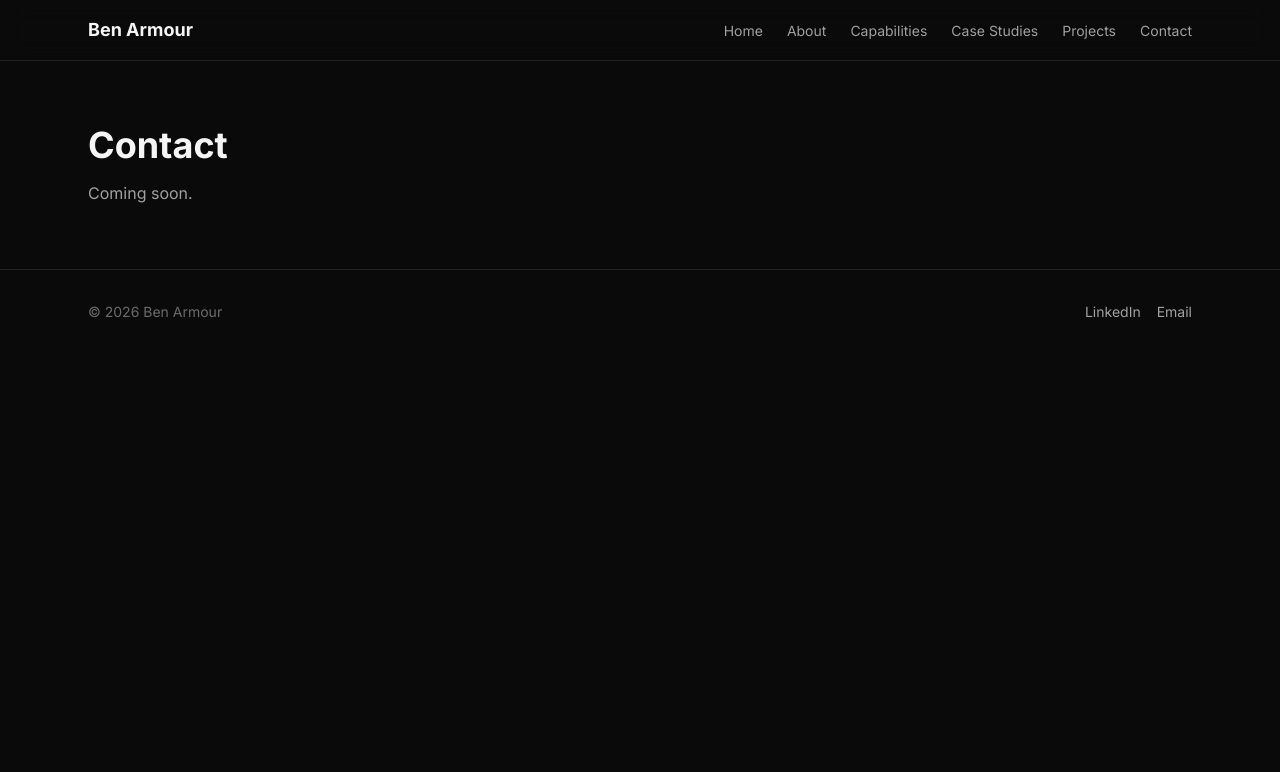
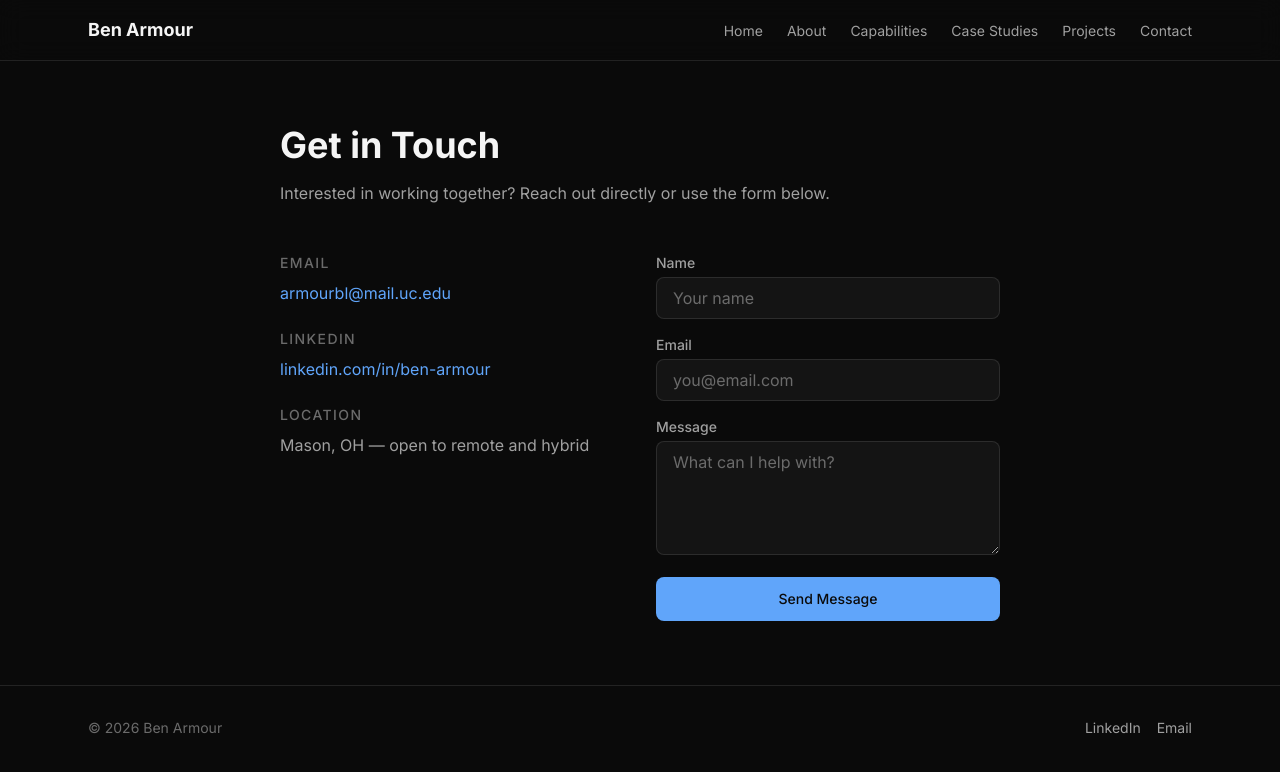
Before and after one commit to LostInTyping/BuildVerified, a Next.js app: page /contact in a window 1280 px wide. Shown: the top 772 px of the page. Built offline with nearby package versions, Linux system fonts and the light colour scheme.

Commit message:
feat(contact): add contact page with info section and Formspree form
Two-column layout with direct contact details (email, LinkedIn, location)
and a styled contact form that submits to Formspree.

```diff
--- a/src/app/contact/page.tsx
+++ b/src/app/contact/page.tsx
@@ -1,8 +1,111 @@
 export default function ContactPage() {
   return (
-    <main className="mx-auto max-w-6xl px-6 py-16">
-      <h1 className="text-4xl font-bold">Contact</h1>
-      <p className="mt-4 text-text-secondary">Coming soon.</p>
+    <main className="mx-auto max-w-3xl px-6 py-16">
+      <h1 className="text-4xl font-bold">Get in Touch</h1>
+      <p className="mt-4 text-text-secondary">
+        Interested in working together? Reach out directly or use the form
+        below.
+      </p>
+
+      <div className="mt-12 grid gap-8 md:grid-cols-2">
+        {/* Direct contact */}
+        <div className="space-y-6">
+          <div>
+            <h2 className="text-sm font-medium uppercase tracking-widest text-text-muted">
+              Email
+            </h2>
+            <a
+              href="mailto:armourbl@mail.uc.edu"
+              className="mt-2 block text-accent transition-colors hover:text-accent-hover"
+            >
+              armourbl@mail.uc.edu
+            </a>
+          </div>
+          <div>
+            <h2 className="text-sm font-medium uppercase tracking-widest text-text-muted">
+              LinkedIn
+            </h2>
+            <a
+              href="https://linkedin.com/in/ben-armour"
+              target="_blank"
+              rel="noopener noreferrer"
+              className="mt-2 block text-accent transition-colors hover:text-accent-hover"
+            >
+              linkedin.com/in/ben-armour
+            </a>
+          </div>
+          <div>
+            <h2 className="text-sm font-medium uppercase tracking-widest text-text-muted">
+              Location
+            </h2>
+            <p className="mt-2 text-text-secondary">
+              Mason, OH — open to remote and hybrid
+            </p>
+          </div>
+        </div>
+
+        {/* Contact form */}
+        <form
+          action="https://formspree.io/f/YOUR_FORM_ID"
+          method="POST"
+          className="space-y-4"
+        >
+          <div>
+            <label
+              htmlFor="name"
+              className="block text-sm font-medium text-text-secondary"
+            >
+              Name
+            </label>
+            <input
+              type="text"
+              id="name"
+              name="name"
+              required
+              className="mt-1 w-full rounded-lg border border-border bg-bg-card px-4 py-2 text-text-primary placeholder-text-muted focus:border-accent focus:outline-none focus:ring-1 focus:ring-accent"
+              placeholder="Your name"
+            />
+          </div>
+          <div>
+            <label
+              htmlFor="email"
+              className="block text-sm font-medium text-text-secondary"
+            >
+              Email
+            </label>
+            <input
+              type="email"
+              id="email"
+              name="email"
+              required
+              className="mt-1 w-full rounded-lg border border-border bg-bg-card px-4 py-2 text-text-primary placeholder-text-muted focus:border-accent focus:outline-none focus:ring-1 focus:ring-accent"
+              placeholder="you@email.com"
+            />
+          </div>
+          <div>
+            <label
+              htmlFor="message"
+              className="block text-sm font-medium text-text-secondary"
+            >
+              Message
+            </label>
+            <textarea
+              id="message"
+              name="message"
+              rows={4}
+              required
+              className="mt-1 w-full rounded-lg border border-border bg-bg-card px-4 py-2 text-text-primary placeholder-text-muted focus:border-accent focus:outline-none focus:ring-1 focus:ring-accent"
+              placeholder="What can I help with?"
+            />
+          </div>
+          <button
+            type="submit"
+            className="w-full rounded-lg bg-accent px-6 py-3 text-sm font-medium text-bg-primary transition-colors hover:bg-accent-hover"
+          >
+            Send Message
+          </button>
+        </form>
+      </div>
     </main>
   );
 }
```
